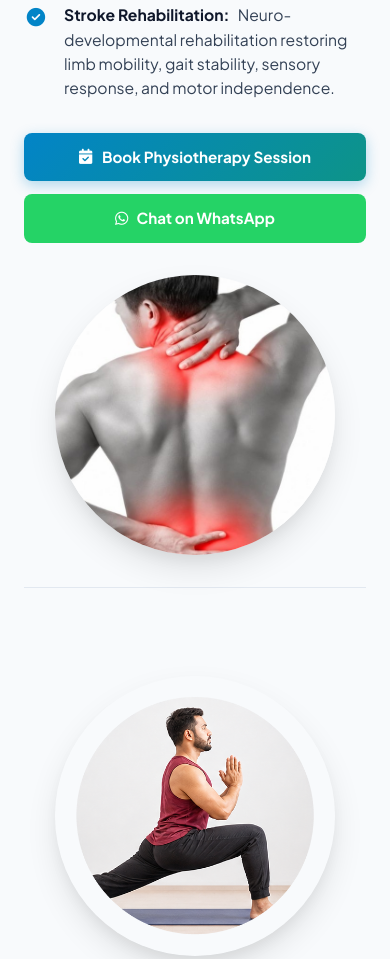
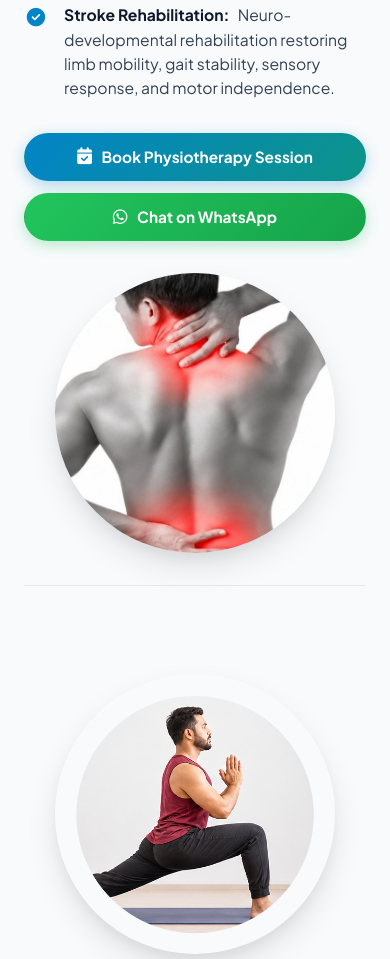
Before and after one commit to BanavathS45/loc_physioFit, a plain HTML site: page services/index.html in a window 390 px wide. Shown: the part 2259-3218 px from the top of the page. Drawn offline with Linux system fonts and the light colour scheme.

Commit message:
Improve services CTA buttons design, alignment, and responsiveness

```diff
--- a/css/style.css
+++ b/css/style.css
@@ -1338,24 +1338,85 @@ ul {
 .service-cta-cluster {
   display: flex;
   align-items: center;
-  gap: 0.85rem;
-  flex-wrap: nowrap;
+  gap: 1rem;
+  flex-wrap: wrap;
+  margin-top: 2rem;
 }
 
 .service-cta-cluster .btn {
+  display: inline-flex;
+  align-items: center;
+  justify-content: center;
+  gap: 0.6rem;
+  padding: 0.85rem 1.6rem;
+  font-size: 0.96rem;
+  font-weight: 700;
+  border-radius: 9999px;
+  min-height: 48px;
+  line-height: 1.25;
   white-space: nowrap;
-  padding: 0.75rem 1.25rem;
-  font-size: 0.95rem;
-}
-
-@media (max-width: 600px) {
+  box-sizing: border-box;
+  text-decoration: none;
+  transition: all 0.25s cubic-bezier(0.4, 0, 0.2, 1);
+}
+
+.service-cta-cluster .btn i {
+  font-size: 1.05rem;
+  flex-shrink: 0;
+}
+
+.service-cta-cluster .btn-primary {
+  background: linear-gradient(135deg, var(--primary) 0%, var(--secondary) 100%);
+  color: #ffffff !important;
+  border: 1px solid transparent;
+  box-shadow: 0 4px 14px rgba(2, 132, 199, 0.3);
+}
+
+.service-cta-cluster .btn-primary:hover {
+  transform: translateY(-2px);
+  box-shadow: 0 8px 22px rgba(2, 132, 199, 0.42);
+}
+
+.service-cta-cluster .btn-whatsapp {
+  background: linear-gradient(135deg, #22c55e 0%, #16a34a 100%);
+  color: #ffffff !important;
+  border: 1px solid transparent;
+  box-shadow: 0 4px 14px rgba(34, 197, 94, 0.3);
+}
+
+.service-cta-cluster .btn-whatsapp:hover {
+  background: linear-gradient(135deg, #16a34a 0%, #15803d 100%);
+  transform: translateY(-2px);
+  box-shadow: 0 8px 22px rgba(34, 197, 94, 0.45);
+}
+
+.service-cta-cluster .btn-secondary {
+  background: #ffffff;
+  color: #0f172a !important;
+  border: 1.5px solid #cbd5e1;
+  box-shadow: 0 2px 8px rgba(15, 23, 42, 0.05);
+}
+
+.service-cta-cluster .btn-secondary:hover {
+  background: #f8fafc;
+  border-color: #94a3b8;
+  transform: translateY(-2px);
+  box-shadow: 0 6px 16px rgba(15, 23, 42, 0.09);
+}
+
+@media (max-width: 640px) {
   .service-cta-cluster {
     flex-direction: column;
+    align-items: stretch;
     width: 100%;
+    gap: 0.75rem;
   }
   .service-cta-cluster .btn {
     width: 100%;
     justify-content: center;
+    white-space: normal;
+    text-align: center;
+    padding: 0.85rem 1.25rem;
   }
 }
 
```
